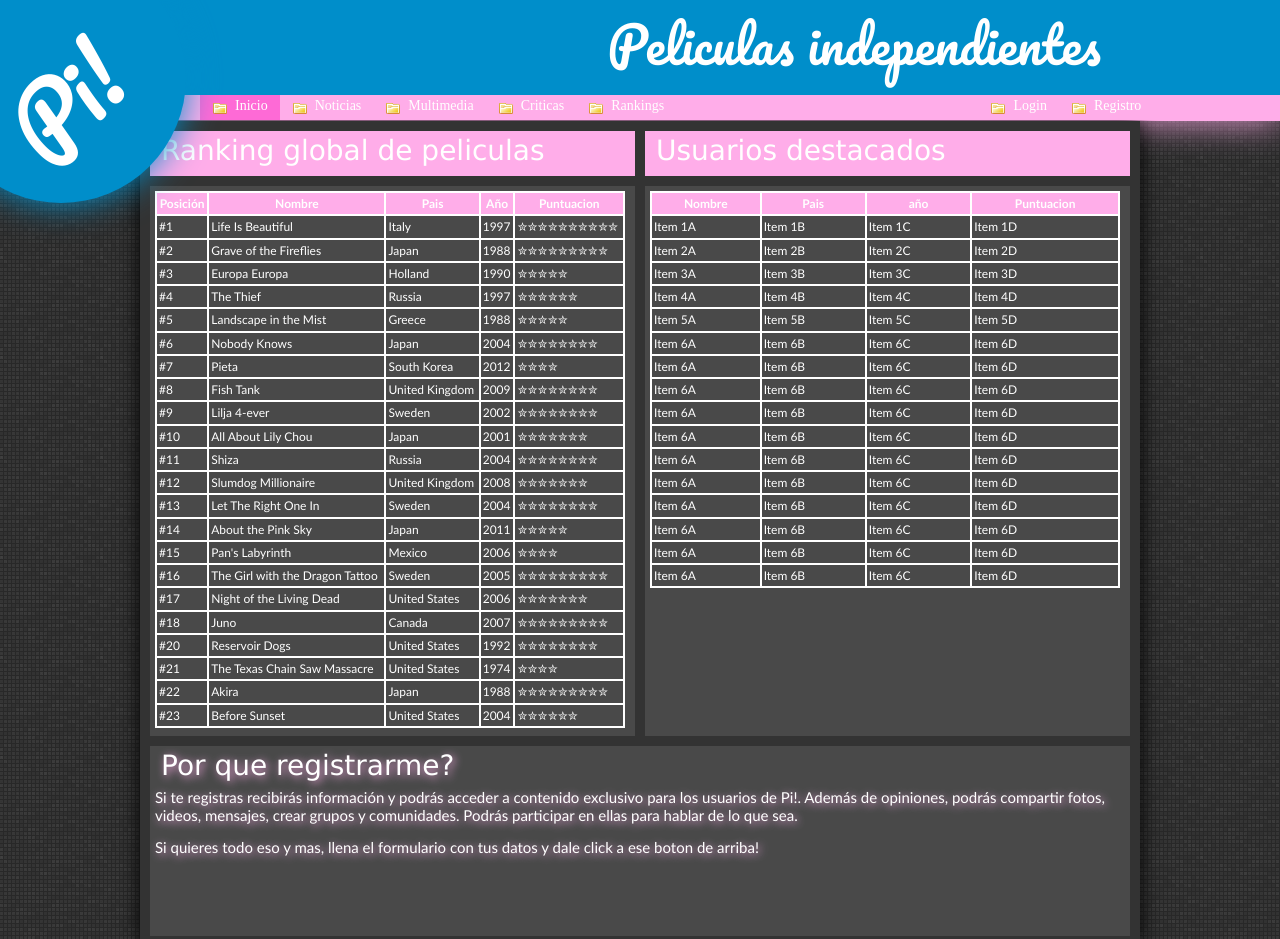
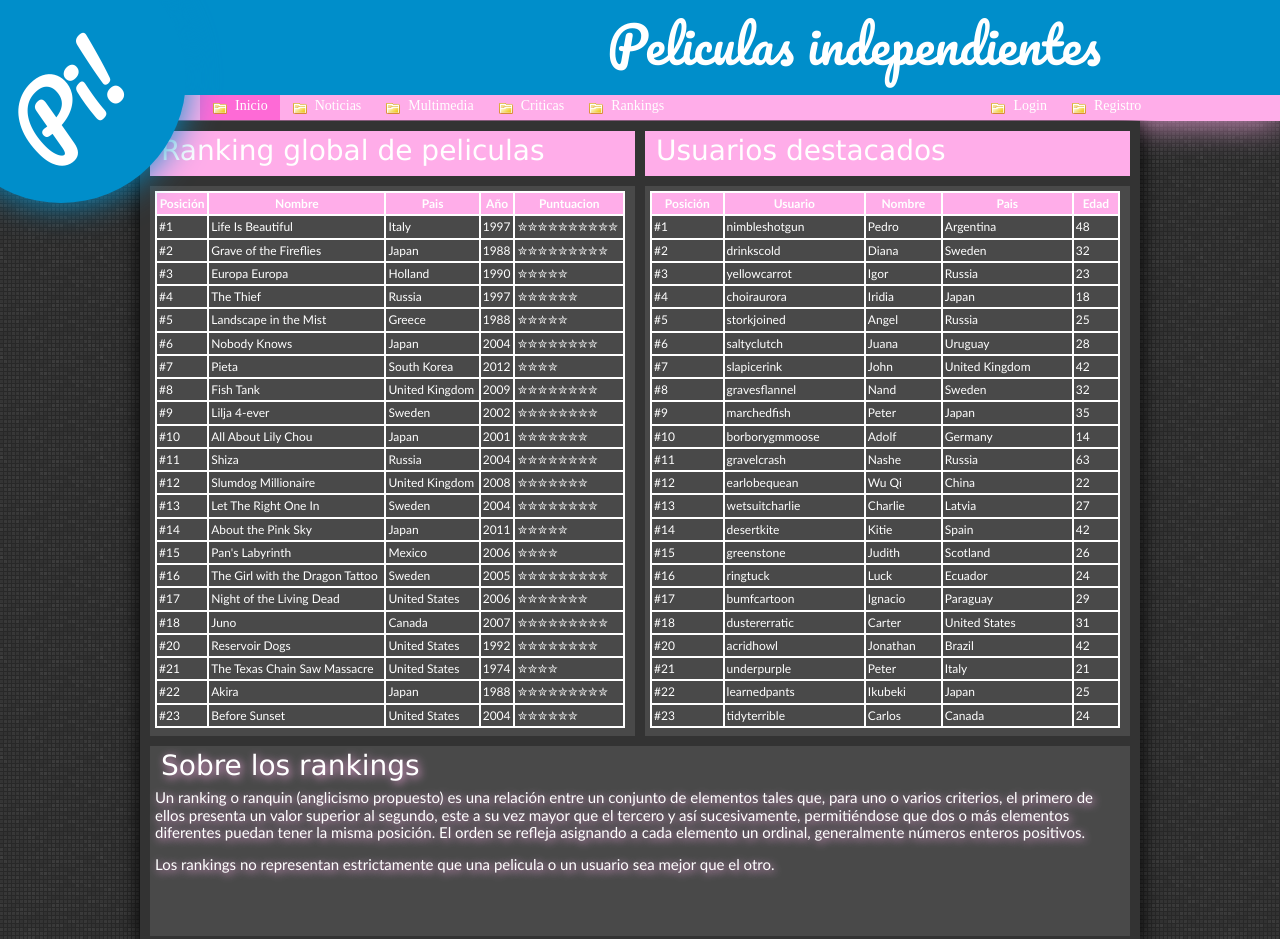
Before and after one commit to n0v4c4n3/Pi, a plain HTML site: page rankings.html in a window 1280 px wide. Shown: the top 939 px of the page. Drawn offline with Linux system fonts and the light colour scheme.

Commit message:
Commit 8

```diff
--- a/rankings.html
+++ b/rankings.html
@@ -35,7 +35,7 @@
                 <div class="tablitas">
                     <table class="tablita">
                         <tr>
-                            <th>Posición </th>
+                            <th>Posición</th>
                             <th>Nombre</th>
                             <th>Pais</th>
                             <th>Año</th>
@@ -83,7 +83,7 @@
                             <td>2004</td>
                             <td>✮✮✮✮✮✮✮✮</td>
                         </tr>
-                        <tr onmouseover="this.style.backgroundColor = '#008ECA';" onmouseout="    this.style.backgroundColor = '#494949';">
+                        <tr onmouseover="this.style.backgroundColor = '#006894';" onmouseout="    this.style.backgroundColor = '#494949';">
                             <td>#7</td>
                             <td>Pieta</td>
                             <td>South Korea</td>
@@ -97,7 +97,7 @@
                             <td>2009</td>
                             <td>✮✮✮✮✮✮✮✮</td>
                         </tr>
-                        <tr onmouseover="this.style.backgroundColor = '#008ECA';" onmouseout="    this.style.backgroundColor = '#494949';">
+                        <tr onmouseover="this.style.backgroundColor = '#006894';" onmouseout="    this.style.backgroundColor = '#494949';">
                             <td>#9</td>
                             <td>Lilja 4-ever</td>
                             <td>Sweden</td>
@@ -111,7 +111,7 @@
                             <td>2001</td>
                             <td>✮✮✮✮✮✮✮</td>
                         </tr>
-                        <tr onmouseover="this.style.backgroundColor = '#008ECA';" onmouseout="    this.style.backgroundColor = '#494949';">
+                        <tr onmouseover="this.style.backgroundColor = '#006894';" onmouseout="    this.style.backgroundColor = '#494949';">
                             <td>#11</td>
                             <td>Shiza</td>
                             <td>Russia</td>
@@ -125,7 +125,7 @@
                             <td>2008</td>
                             <td>✮✮✮✮✮✮✮</td>
                         </tr>
-                        <tr onmouseover="this.style.backgroundColor = '#008ECA';" onmouseout="    this.style.backgroundColor = '#494949';">
+                        <tr onmouseover="this.style.backgroundColor = '#006894';" onmouseout="    this.style.backgroundColor = '#494949';">
                             <td>#13</td>
                             <td>Let The Right One In</td>
                             <td>Sweden</td>
@@ -139,7 +139,7 @@
                             <td>2011</td>
                             <td>✮✮✮✮✮</td>
                         </tr>
-                        <tr onmouseover="this.style.backgroundColor = '#008ECA';" onmouseout="    this.style.backgroundColor = '#494949';">
+                        <tr onmouseover="this.style.backgroundColor = '#006894';" onmouseout="    this.style.backgroundColor = '#494949';">
                             <td>#15</td>
                             <td>Pan's Labyrinth</td>
                             <td>Mexico</td>
@@ -153,7 +153,7 @@
                             <td>2005</td>
                             <td>✮✮✮✮✮✮✮✮✮</td>
                         </tr>
-                        <tr onmouseover="this.style.backgroundColor = '#008ECA';" onmouseout="    this.style.backgroundColor = '#494949';">
+                        <tr onmouseover="this.style.backgroundColor = '#006894';" onmouseout="    this.style.backgroundColor = '#494949';">
                             <td>#17</td>
                             <td>Night of the Living Dead </td>
                             <td>United States</td>
@@ -167,7 +167,7 @@
                             <td>2007</td>
                             <td>✮✮✮✮✮✮✮✮✮</td>
                         </tr>
-                        <tr onmouseover="this.style.backgroundColor = '#008ECA';" onmouseout="    this.style.backgroundColor = '#494949';">
+                        <tr onmouseover="this.style.backgroundColor = '#006894';" onmouseout="    this.style.backgroundColor = '#494949';">
                             <td>#20</td>
                             <td>Reservoir Dogs</td>
                             <td>United States</td>
@@ -181,7 +181,7 @@
                             <td>1974</td>
                             <td>✮✮✮✮</td>
                         </tr>
-                        <tr onmouseover="this.style.backgroundColor = '#008ECA';" onmouseout="    this.style.backgroundColor = '#494949';">
+                        <tr onmouseover="this.style.backgroundColor = '#006894';" onmouseout="    this.style.backgroundColor = '#494949';">
                             <td>#22</td>
                             <td>Akira</td>
                             <td>Japan</td>
@@ -196,7 +196,6 @@
                             <td>✮✮✮✮✮✮</td>
                         </tr>
                     </table>
-
                 </div>
             </div>
             <div class="divtablitas">
@@ -208,119 +207,181 @@
                 <div class="tablitas">
                     <table class="tablita">
                         <tr>
+                            <th>Posición</th>
+                            <th>Usuario</th>
                             <th>Nombre</th>
                             <th>Pais</th>
-                            <th>año</th>
-                            <th>Puntuacion</th>
+                            <th>Edad</th>
+
                         </tr>
                         <tr onmouseover="this.style.backgroundColor = '#006894';" onmouseout="    this.style.backgroundColor = '#494949';">
-                            <td>Item 1A</td>
-                            <td>Item 1B</td>
-                            <td>Item 1C</td>
-                            <td>Item 1D</td>
+                            <td>#1</td>
+                            <td>nimbleshotgun</td>
+                            <td>Pedro</td>
+                            <td>Argentina</td>
+                            <td>48</td>
                         </tr>
                         <tr onmouseover="this.style.backgroundColor = '#008ECA';" onmouseout="    this.style.backgroundColor = '#494949';">
-                            <td>Item 2A</td>
-                            <td>Item 2B</td>
-                            <td>Item 2C</td>
-                            <td>Item 2D</td>
+                            <td>#2</td>
+                            <td>drinkscold</td>
+                            <td>Diana</td>
+                            <td>Sweden</td>
+                            <td>32</td>
                         </tr>
                         <tr onmouseover="this.style.backgroundColor = '#006894';" onmouseout="    this.style.backgroundColor = '#494949';">
-                            <td>Item 3A</td>
-                            <td>Item 3B</td>
-                            <td>Item 3C</td>
-                            <td>Item 3D</td>
+                            <td>#3</td>
+                            <td>yellowcarrot</td>
+                            <td>Igor</td>
+                            <td>Russia</td>
+                            <td>23</td>
                         </tr>
                         <tr onmouseover="this.style.backgroundColor = '#008ECA';" onmouseout="    this.style.backgroundColor = '#494949';">
-                            <td>Item 4A</td>
-                            <td>Item 4B</td>
-                            <td>Item 4C</td>
-                            <td>Item 4D</td>
+                            <td>#4</td>
+                            <td>choiraurora</td>
+                            <td>Iridia</td>
+                            <td>Japan</td>
+                            <td>18</td>
                         </tr>
                         <tr onmouseover="this.style.backgroundColor = '#006894';" onmouseout="    this.style.backgroundColor = '#494949';">
-                            <td>Item 5A</td>
-                            <td>Item 5B</td>
-                            <td>Item 5C</td>
-                            <td>Item 5D</td>
+                            <td>#5</td>
+                            <td>storkjoined</td>
+                            <td>Angel</td>
+                            <td>Russia</td>
+                            <td>25</td>
                         </tr>
                         <tr onmouseover="this.style.backgroundColor = '#008ECA';" onmouseout="    this.style.backgroundColor = '#494949';">
-                            <td>Item 6A</td>
-                            <td>Item 6B</td>
-                            <td>Item 6C</td>
-                            <td>Item 6D</td>
+                            <td>#6</td>
+                            <td>saltyclutch</td>
+                            <td>Juana</td>
+                            <td>Uruguay</td>
+                            <td>28</td>
+                        </tr>
+                        <tr onmouseover="this.style.backgroundColor = '#006894';" onmouseout="    this.style.backgroundColor = '#494949';">
+                            <td>#7</td>
+                            <td>slapicerink</td>
+                            <td>John</td>
+                            <td>United Kingdom</td>
+                            <td>42</td>
                         </tr>
                         <tr onmouseover="this.style.backgroundColor = '#008ECA';" onmouseout="    this.style.backgroundColor = '#494949';">
-                            <td>Item 6A</td>
-                            <td>Item 6B</td>
-                            <td>Item 6C</td>
-                            <td>Item 6D</td>
+                            <td>#8</td>
+                            <td>gravesflannel</td>
+                            <td>Nand</td>
+                            <td>Sweden</td>
+                            <td>32</td>
+                        </tr>
+                        <tr onmouseover="this.style.backgroundColor = '#006894';" onmouseout="    this.style.backgroundColor = '#494949';">
+                            <td>#9</td>
+                            <td>marchedfish</td>
+                            <td>Peter</td>
+                            <td>Japan</td>
+                            <td>35</td>
                         </tr>
                         <tr onmouseover="this.style.backgroundColor = '#008ECA';" onmouseout="    this.style.backgroundColor = '#494949';">
-                            <td>Item 6A</td>
-                            <td>Item 6B</td>
-                            <td>Item 6C</td>
-                            <td>Item 6D</td>
+                            <td>#10</td>
+                            <td>borborygmmoose</td>
+                            <td>Adolf</td>
+                            <td>Germany</td>
+                            <td>14</td>
+                        </tr>
+                        <tr onmouseover="this.style.backgroundColor = '#006894';" onmouseout="    this.style.backgroundColor = '#494949';">
+                            <td>#11</td>
+                            <td>gravelcrash</td>
+                            <td>Nashe</td>
+                            <td>Russia</td>
+                            <td>63</td>
                         </tr>
                         <tr onmouseover="this.style.backgroundColor = '#008ECA';" onmouseout="    this.style.backgroundColor = '#494949';">
-                            <td>Item 6A</td>
-                            <td>Item 6B</td>
-                            <td>Item 6C</td>
-                            <td>Item 6D</td>
+                            <td>#12</td>
+                            <td>earlobequean</td>
+                            <td>Wu Qi</td>
+                            <td>China</td>
+                            <td>22</td>
+                        </tr>
+                        <tr onmouseover="this.style.backgroundColor = '#006894';" onmouseout="    this.style.backgroundColor = '#494949';">
+                            <td>#13</td>
+                            <td>wetsuitcharlie</td>
+                            <td>Charlie</td>
+                            <td>Latvia</td>
+                            <td>27</td>
                         </tr>
                         <tr onmouseover="this.style.backgroundColor = '#008ECA';" onmouseout="    this.style.backgroundColor = '#494949';">
-                            <td>Item 6A</td>
-                            <td>Item 6B</td>
-                            <td>Item 6C</td>
-                            <td>Item 6D</td>
+                            <td>#14</td>
+                            <td>desertkite</td>
+                            <td>Kitie</td>
+                            <td>Spain</td>
+                            <td>42</td>
+                        </tr>
+                        <tr onmouseover="this.style.backgroundColor = '#006894';" onmouseout="    this.style.backgroundColor = '#494949';">
+                            <td>#15</td>
+                            <td>greenstone</td>
+                            <td>Judith</td>
+                            <td>Scotland</td>
+                            <td>26</td>
                         </tr>
                         <tr onmouseover="this.style.backgroundColor = '#008ECA';" onmouseout="    this.style.backgroundColor = '#494949';">
-                            <td>Item 6A</td>
-                            <td>Item 6B</td>
-                            <td>Item 6C</td>
-                            <td>Item 6D</td>
+                            <td>#16</td>
+                            <td>ringtuck</td>
+                            <td>Luck</td>
+                            <td>Ecuador</td>
+                            <td>24</td>
+                        </tr>
+                        <tr onmouseover="this.style.backgroundColor = '#006894';" onmouseout="    this.style.backgroundColor = '#494949';">
+                            <td>#17</td>
+                            <td>bumfcartoon</td>
+                            <td>Ignacio</td>
+                            <td>Paraguay</td>
+                            <td>29</td>
                         </tr>
                         <tr onmouseover="this.style.backgroundColor = '#008ECA';" onmouseout="    this.style.backgroundColor = '#494949';">
-                            <td>Item 6A</td>
-                            <td>Item 6B</td>
-                            <td>Item 6C</td>
-                            <td>Item 6D</td>
+                            <td>#18</td>
+                            <td>dustererratic</td>
+                            <td>Carter</td>
+                            <td>United States</td>
+                            <td>31</td>
+                        </tr>
+                        <tr onmouseover="this.style.backgroundColor = '#006894';" onmouseout="    this.style.backgroundColor = '#494949';">
+                            <td>#20</td>
+                            <td>acridhowl</td>
+                            <td>Jonathan</td>
+                            <td>Brazil</td>
+                            <td>42</td>
                         </tr>
                         <tr onmouseover="this.style.backgroundColor = '#008ECA';" onmouseout="    this.style.backgroundColor = '#494949';">
-                            <td>Item 6A</td>
-                            <td>Item 6B</td>
-                            <td>Item 6C</td>
-                            <td>Item 6D</td>
+                            <td>#21</td>
+                            <td>underpurple</td>
+                            <td>Peter</td>
+                            <td>Italy</td>
+                            <td>21</td>
+                        </tr>
+                        <tr onmouseover="this.style.backgroundColor = '#006894';" onmouseout="    this.style.backgroundColor = '#494949';">
+                            <td>#22</td>
+                            <td>learnedpants</td>
+                            <td>Ikubeki</td>
+                            <td>Japan</td>
+                            <td>25</td>
                         </tr>
                         <tr onmouseover="this.style.backgroundColor = '#008ECA';" onmouseout="    this.style.backgroundColor = '#494949';">
-                            <td>Item 6A</td>
-                            <td>Item 6B</td>
-                            <td>Item 6C</td>
-                            <td>Item 6D</td>
-                        </tr>
-                        <tr onmouseover="this.style.backgroundColor = '#008ECA';" onmouseout="    this.style.backgroundColor = '#494949';">
-                            <td>Item 6A</td>
-                            <td>Item 6B</td>
-                            <td>Item 6C</td>
-                            <td>Item 6D</td>
-                        </tr>
-                        <tr onmouseover="this.style.backgroundColor = '#008ECA';" onmouseout="    this.style.backgroundColor = '#494949';">
-                            <td>Item 6A</td>
-                            <td>Item 6B</td>
-                            <td>Item 6C</td>
-                            <td>Item 6D</td>
+                            <td>#23</td>
+                            <td>tidyterrible</td>
+                            <td>Carlos</td>
+                            <td>Canada</td>
+                            <td>24</td>
                         </tr>
                     </table>
-
                 </div>
             </div>
 
             <div class="informacionrankings">
-                <h1>Por que registrarme?</h1>
+                <h1>Sobre los rankings</h1>
                 <p>
-                    Si te registras recibirás información y podrás acceder a contenido exclusivo para los usuarios de Pi!. Además de opiniones, podrás compartir fotos, videos, mensajes, crear grupos y comunidades. Podrás participar en ellas para hablar de lo que sea.
+                    Un ranking o ranquin (anglicismo propuesto) es una relación entre un conjunto de elementos tales que, para uno o varios criterios,
+                    el primero de ellos presenta un valor superior al segundo, este a su vez mayor que el tercero y así sucesivamente,
+                    permitiéndose que dos o más elementos diferentes puedan tener la misma posición. El orden se refleja asignando a cada elemento un ordinal,
+                    generalmente números enteros positivos.
                 </p>
                 <p>
-                    Si quieres todo eso y mas, llena el formulario con tus datos y dale click a ese boton de arriba!
+                    Los rankings no representan estrictamente que una pelicula o un usuario sea mejor que el otro.
                 </p>
             </div>
         </div>
```
